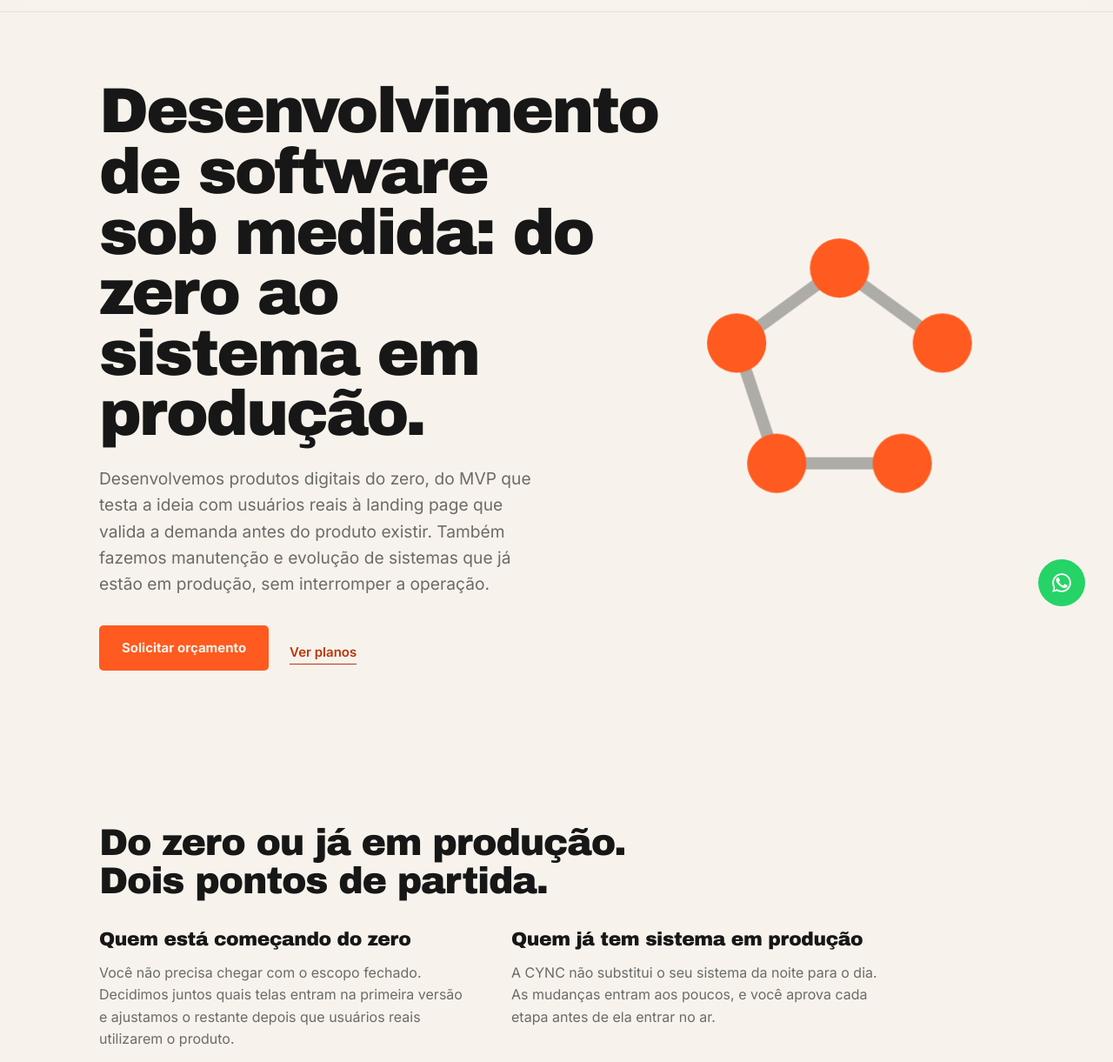
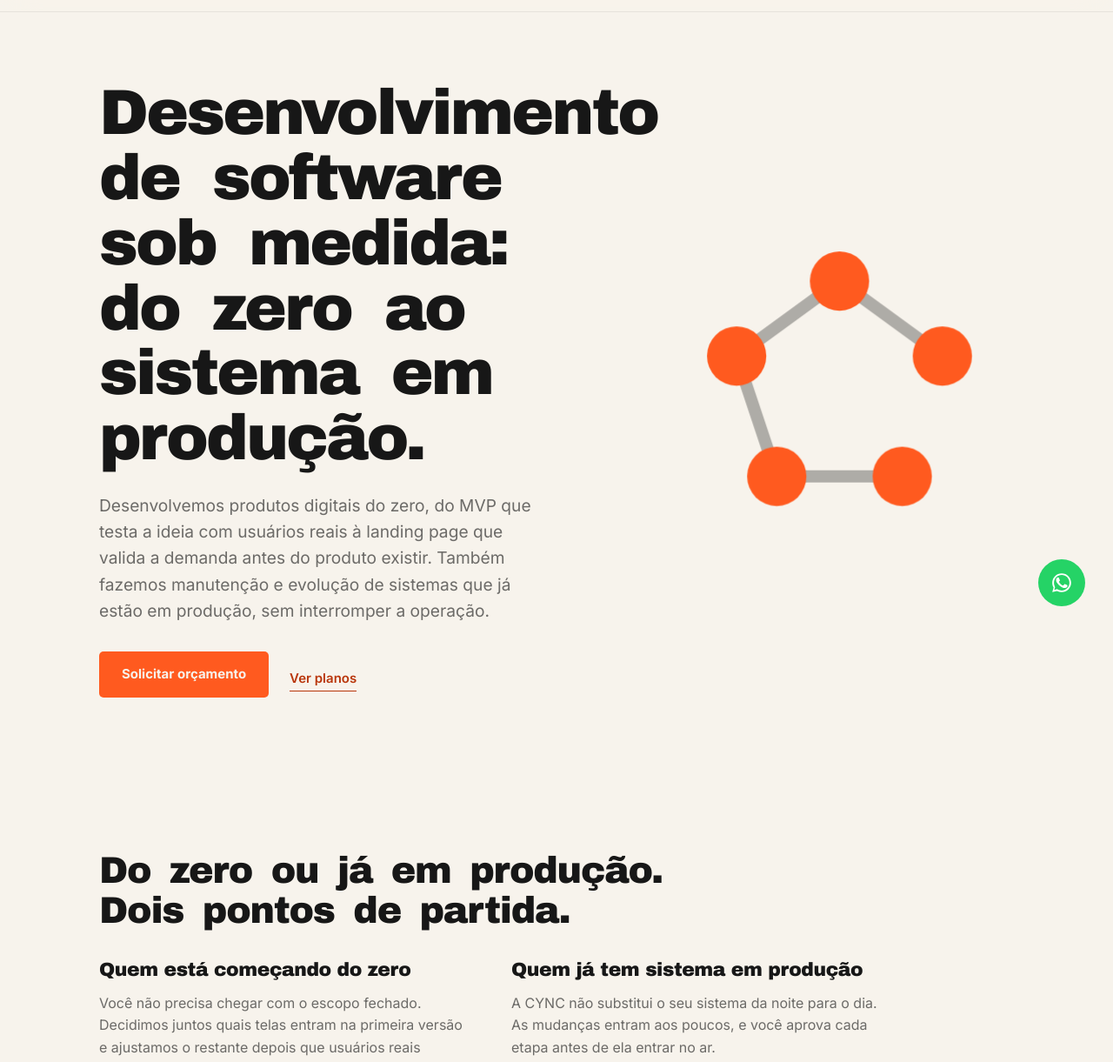
Before and after one commit to cync-dev/Portifolio-Landing, a website: page index.html in a window 1280 px wide. Shown: the part 71-1292 px from the top of the page at 87% size. Drawn offline with Linux system fonts and the light colour scheme; a web font is replaced by a local one.

Commit message:
hotfix: word spacing aumentado

```diff
--- a/assets/css/style.css
+++ b/assets/css/style.css
@@ -178,8 +178,9 @@ button:focus-visible,
 .hero-title{
   font-weight: 700;
   font-size: clamp(2.4rem, 1.7rem + 3.6vw, 4.625rem);
-  line-height: 0.95;
+  line-height: 1.02;
   letter-spacing: -0.038em;
+  word-spacing: 0.22em;
 }
 .lede{
   margin-top: 1.5rem;
@@ -260,8 +261,9 @@ button:focus-visible,
 .section-title{
   font-weight: 700;
   font-size: clamp(1.65rem, 1.4rem + 1.6vw, 2.75rem);
-  line-height: 1.03;
+  line-height: 1.08;
   letter-spacing: -0.03em;
+  word-spacing: 0.2em;
 }
 .section-dark .section-title{ color: var(--paper); }
 
@@ -589,8 +591,9 @@ button:focus-visible,
 .footer-title{
   font-weight: 700;
   font-size: clamp(2.1rem, 1.6rem + 3vw, 3.875rem);
-  line-height: 0.98;
+  line-height: 1.04;
   letter-spacing: -0.035em;
+  word-spacing: 0.2em;
 }
 .footer-lede{ margin-top: 1rem; max-width: 46ch; color: var(--paper-strong); font-size: 1.0625rem; line-height: 1.6; }
 
```
